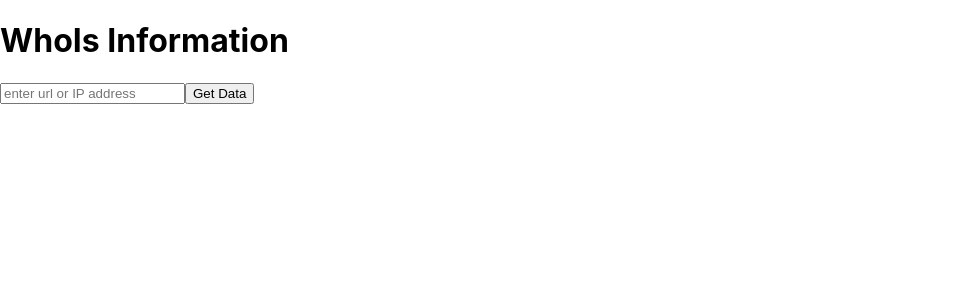
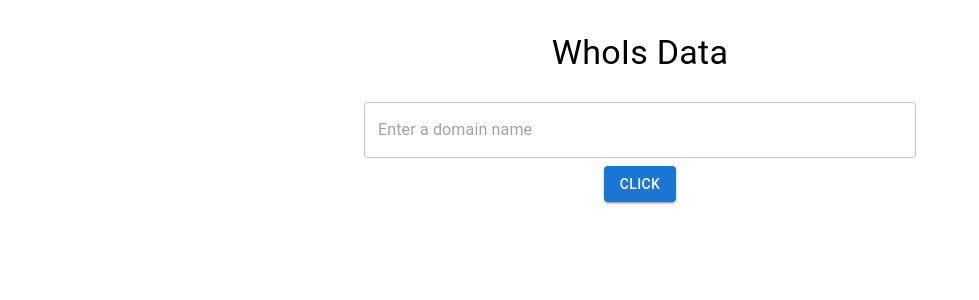
Before and after one commit to massdefect23/WhoIs, a React (Create React App) app in the folder frontend/: page / in a window 1280 px wide. Shown: the top 300 px of the page, without its empty margins (0-979 px from the left). Built offline with nearby package versions, Linux system fonts and the light colour scheme.

Commit message:
added some material ui

```diff
--- a/frontend/package.json
+++ b/frontend/package.json
@@ -3,6 +3,9 @@
   "version": "0.1.0",
   "private": true,
   "dependencies": {
+    "@emotion/react": "^11.10.6",
+    "@emotion/styled": "^11.10.6",
+    "@mui/material": "^5.11.13",
     "@testing-library/jest-dom": "^5.16.5",
     "@testing-library/react": "^13.4.0",
     "@testing-library/user-event": "^13.5.0",
--- a/frontend/src/App.tsx
+++ b/frontend/src/App.tsx
@@ -1,8 +1,16 @@
-import React, { useState } from 'react';
+import React, { useState } from "react";
+import {
+  Container,
+  TextField,
+  Button,
+  Box,
+  Typography,
+  Paper,
+} from "@mui/material";
 
 function App() {
-    const [domain, setDomain] = useState('');
-    const [data, setData] = useState('');
+  const [domain, setDomain] = useState("");
+  const [data, setData] = useState("");
 
   const handleInput = (event: React.ChangeEvent<HTMLInputElement>) => {
     setDomain(event.target.value);
@@ -10,32 +18,44 @@ function App() {
 
   const handleSubmit = async () => {
     try {
-            const res = await fetch('http://localhost:5000/api', {
-                method: 'POST',
-                headers: { 'Content-Type': 'application/json' },
+      const res = await fetch("http://localhost:5000/api", {
+        method: "POST",
+        headers: { "Content-Type": "application/json" },
         body: JSON.stringify({ domain }),
       });
       const data = await res.json();
       setData(JSON.stringify(data));
-
     } catch (error) {
-            console.error('Error encountered while fetching who is data:', error)
+      console.error("Error encountered while fetching who is data:", error);
     }
   };
 
   return (
-        <div className='App'>
-            <h1>WhoIs Information</h1>
-            <input
-            placeholder='enter url or IP address'
+    <Container maxWidth="sm">
+      <Box
+        className="App"
+        display="flex"
+        flexDirection="column"
+        alignItems="center"
+        py={4}
+      >
+        <Typography variant="h4" gutterBottom>
+          WhoIs Data
+        </Typography>
+        <TextField
+          onChange={handleInput}
+          variant="outlined"
           value={domain}
-            onChange={handleInput}
-            ></input>
-            <button onClick={handleSubmit}>Get Data</button>
-            {data && <pre>{data}</pre>}
-        </div>
-    )
-
+          placeholder="Enter a domain name"
+          fullWidth
+          margin="normal"
+        />
+        <Button onClick={handleSubmit} variant="contained" color="primary">Click</Button>
+        <br/>
+        {data && <Paper>{data}</Paper>}
+      </Box>
+    </Container>
+  );
 }
 
 export default App;
```
Also changed, not shown: frontend/src/App.css (+0 -35 lines), 1 other file (tests, documents, lock files or other folders). Lines whose indentation alone changed are shown as unchanged.
